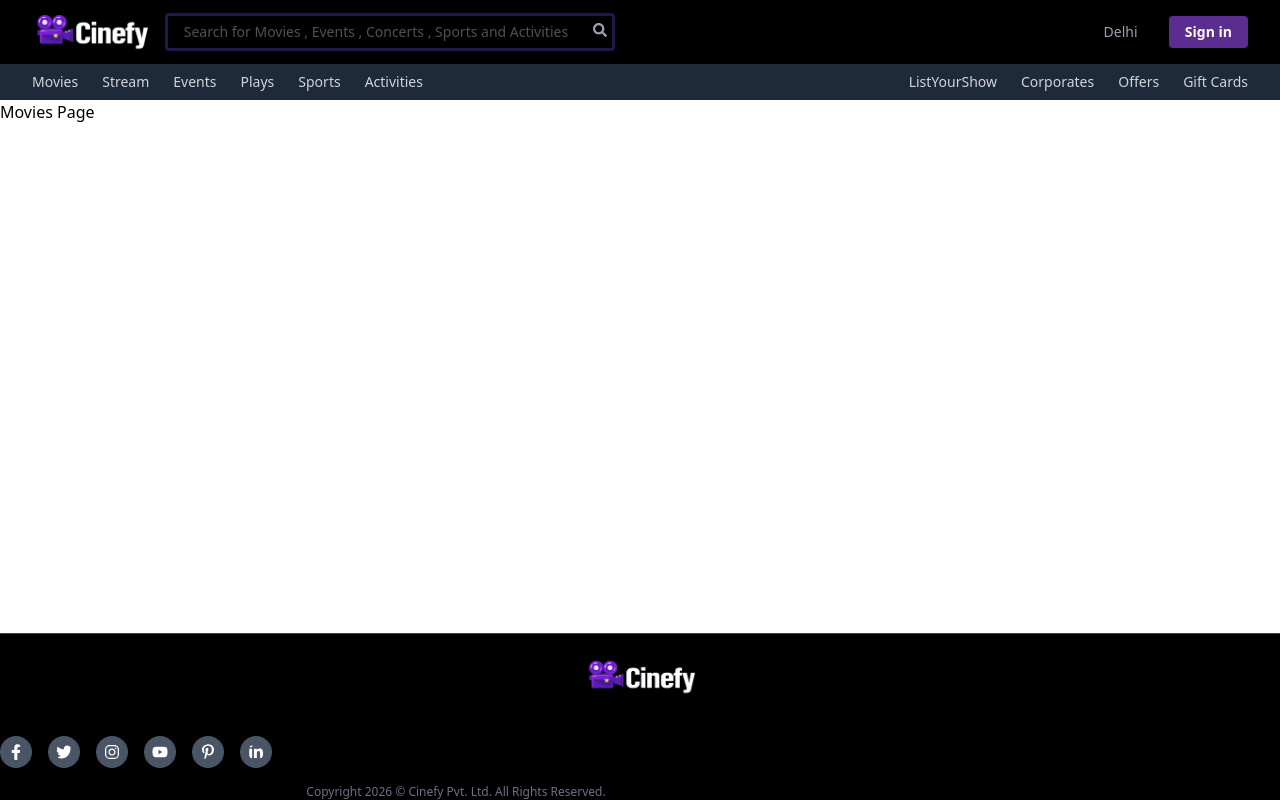
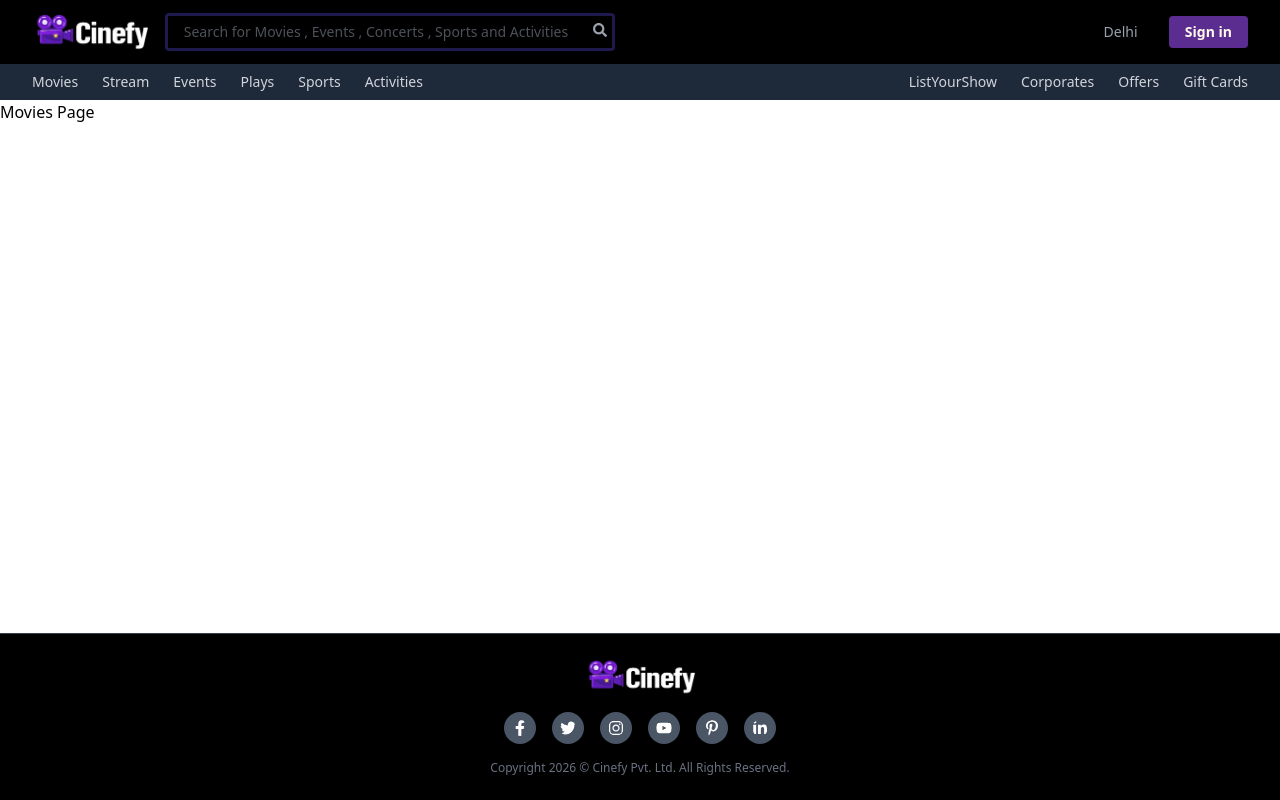
Before and after one commit to txnishq28/Cinefy, a React (Vite) app in the folder Frontend/: page /movies in a window 1280 px wide. Built offline with nearby package versions, Linux system fonts and the light colour scheme.

Commit message:
Location Fetching Features added

```diff
--- a/Frontend/package.json
+++ b/Frontend/package.json
@@ -20,7 +20,7 @@
     "react-dom": "^19.1.0",
     "react-hot-toast": "^2.5.2",
     "react-icons": "^5.5.0",
-    "react-router-dom": "^7.6.3",
+    "react-router-dom": "^7.13.0",
     "react-slick": "^0.30.3",
     "slick-carousel": "^1.8.1",
     "swiper": "^11.2.10",
--- a/Frontend/src/App.jsx
+++ b/Frontend/src/App.jsx
@@ -7,8 +7,8 @@ function App() {
   return (
     <>
      <div className="flex flex-col min-h-screen">
+     <Header/>
       <main className="flex-grow">
-      <Header/>
         <Routes>
           <Route path="/" element={<h1>Home Page</h1>}/>
           <Route path="/profile/:id" element={<h1>Profile Page</h1>}/>
--- a/Frontend/src/components/shared/Footer.jsx
+++ b/Frontend/src/components/shared/Footer.jsx
@@ -5,11 +5,11 @@ import mainLogo from '../../assets/cinefy_white.png';
 const Footer = () => {
   return (
     <footer className='bg-black text-gray-500 text-sm'>
-        <div className='border-t border-gray-700 w-full'>
+        <div className='border-t border-gray-700 w-full'/>
             <div className='flex flex-col items-center py-6'>
             {/* */}
                 <img src={mainLogo} alt='Cinefy' className='w-28 mb-4'/>
-            </div>
+
 
             {/* */}
             <div className='flex space-x-4 mb-4'>
@@ -22,11 +22,11 @@ const Footer = () => {
             </div>
 
             {/* */}
-            <p className="text-center text-xs ps-4 max-w-4xl">
+            <p className="text-center text-xs px-4 max-w-4xl">
                 Copyright 2026 © Cinefy Pvt. Ltd. All Rights Reserved.
                 <br />
             </p>
-        </div>
+            </div>
     </footer>
   )
 }
```
Also changed, not shown: Frontend/src/context/LocationContext.jsx (added), 1 other file (tests, documents, lock files or other folders).
